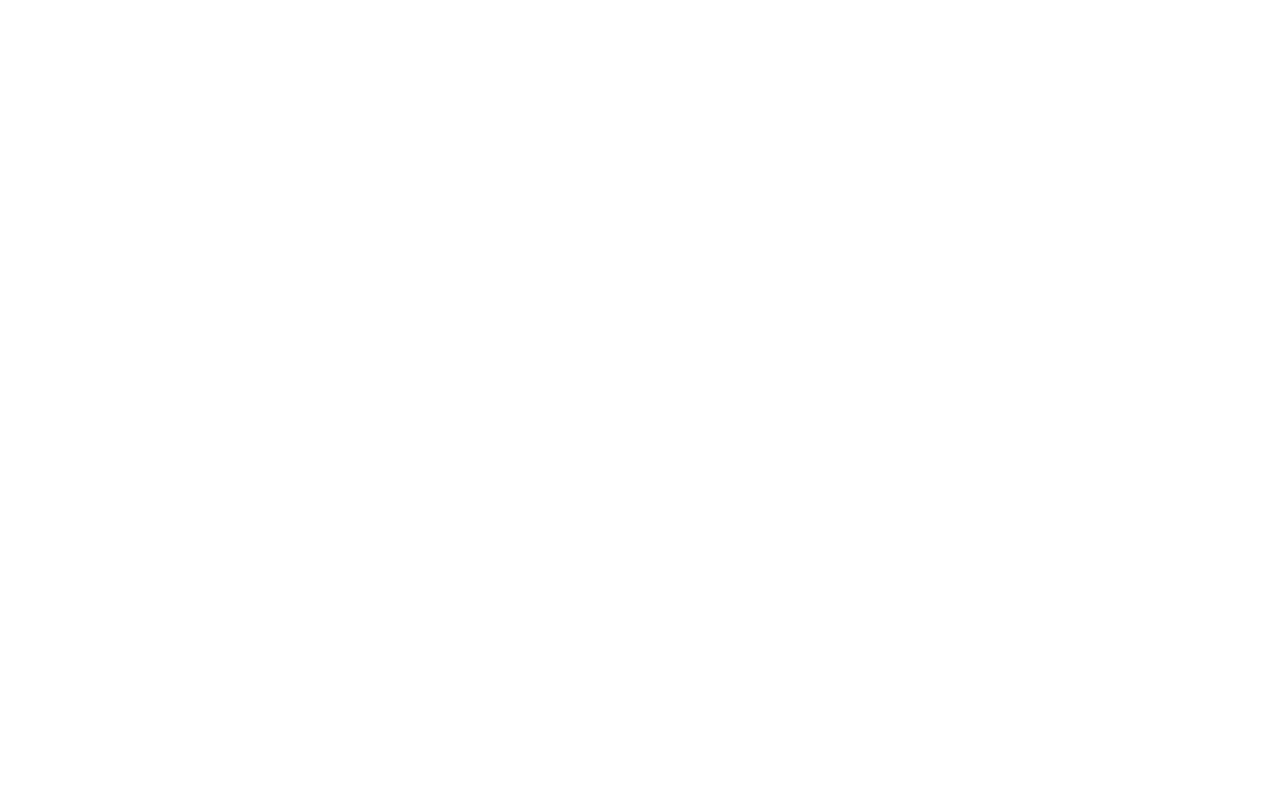
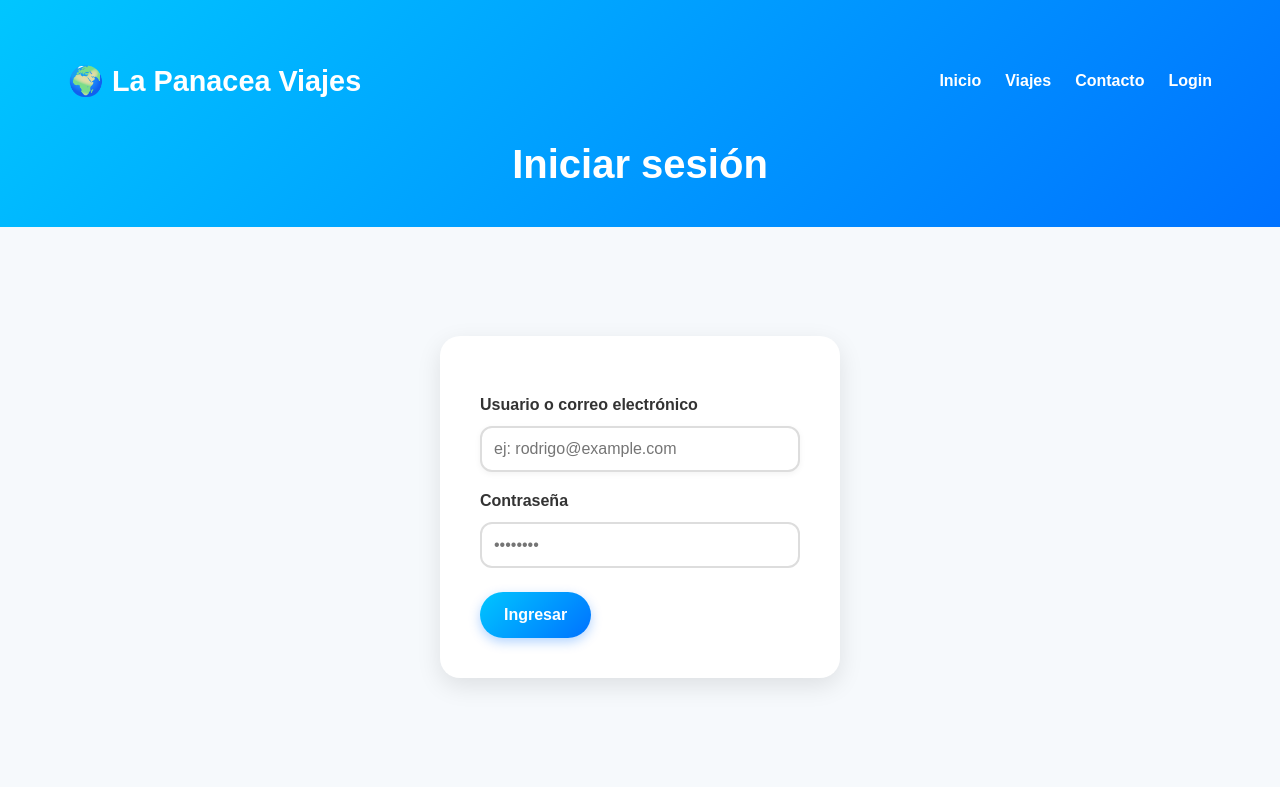
Before and after one commit to RodrigoPerezSerramalera/La_panacea_viajes, a plain HTML site: page public/login.html in a window 1280 px wide. Drawn offline with Linux system fonts and the light colour scheme.

Commit message:
Login, Contacto

```diff
--- a/public/contacto.html
+++ b/public/contacto.html
@@ -0,0 +1,67 @@
+<!DOCTYPE html>
+<html lang="es">
+<head>
+  <meta charset="UTF-8" />
+  <meta name="viewport" content="width=device-width, initial-scale=1.0"/>
+  <title>Contacto | La Panacea Viajes</title>
+  <link rel="stylesheet" href="css/estilos.css" />
+</head>
+<body>
+  <header class="header-contacto">
+    <nav class="navbar">
+      <h1 class="logo">🌍 La Panacea Viajes</h1>
+      <ul class="nav-links">
+        <li><a href="index.html">Inicio</a></li>
+        <li><a href="viajes.html">Viajes</a></li>
+        <li><a href="contacto.html">Contacto</a></li>
+        <li><a href="login.html">Login</a></li>
+      </ul>
+    </nav>
+    <h2 class="contacto-title">Contáctanos</h2>
+  </header>
+
+  <main>
+    <section class="form-section">
+      <form>
+        <label for="nombre">Nombre completo</label>
+        <input type="text" id="nombre" name="nombre" placeholder="Tu nombre..." required>
+
+        <label for="email">Correo electrónico</label>
+        <input type="email" id="email" name="email" placeholder="tucorreo@email.com" required>
+
+        <label for="telefono">Teléfono</label>
+        <input type="tel" id="telefono" name="telefono" placeholder="Ej: +54 9 11 1234-5678">
+
+        <label for="mensaje">Mensaje</label>
+        <textarea id="mensaje" name="mensaje" placeholder="Contanos qué necesitás..." required></textarea>
+
+        <button type="submit" class="btn">Enviar mensaje</button>
+      </form>
+    </section>
+  </main>
+  <script>
+  document.addEventListener('DOMContentLoaded', () => {
+    const form = document.querySelector('form');
+
+    form.addEventListener('submit', function (e) {
+      e.preventDefault(); // Evita que se recargue la página
+
+      const nombre = document.getElementById('nombre').value.trim();
+      const email = document.getElementById('email').value.trim();
+      const mensaje = document.getElementById('mensaje').value.trim();
+
+      if (nombre === '' || email === '' || mensaje === '') {
+        alert('Por favor, completá todos los campos obligatorios.');
+        return;
+      }
+
+      // Si todo está bien, mostrar mensaje de éxito
+      alert('✅ ¡Gracias por tu mensaje! Nos contactaremos pronto.');
+
+      form.reset(); // Limpia los campos
+    });
+  });
+</script>
+
+</body>
+</html>
--- a/public/css/estilos.css
+++ b/public/css/estilos.css
@@ -142,3 +142,222 @@
   transform: scale(1.03);
   box-shadow: 0 8px 16px rgba(0,0,0,0.2);
 }
+
+/* Estilo base para todos los botones */
+.btn {
+  padding: 12px 24px;
+  font-size: 16px;
+  font-weight: 600;
+  color: #fff;
+  background: linear-gradient(135deg, #00c6ff, #0072ff); /* degradado */
+  border: none;
+  border-radius: 30px;
+  cursor: pointer;
+  transition: all 0.3s ease;
+  box-shadow: 0 4px 10px rgba(0, 114, 255, 0.3);
+}
+
+/* Efecto al pasar el mouse */
+.btn:hover {
+  transform: scale(1.05);
+  background: linear-gradient(135deg, #0072ff, #00c6ff); /* inversión de colores */
+  box-shadow: 0 6px 16px rgba(0, 114, 255, 0.5);
+}
+
+form {
+  max-width: 600px;
+  margin: 0 auto;
+  padding: 30px;
+  background-color: #ffffffcc;
+  border-radius: 20px;
+  box-shadow: 0 4px 20px rgba(0, 0, 0, 0.1);
+}
+
+/* Etiquetas */
+form label {
+  display: block;
+  font-weight: bold;
+  margin-bottom: 6px;
+  margin-top: 16px;
+  color: #333;
+}
+
+/* Inputs y textarea */
+form input[type="text"],
+form input[type="email"],
+form input[type="tel"],
+form textarea {
+  width: 100%;
+  padding: 12px;
+  margin-top: 4px;
+  border: 2px solid #ddd;
+  border-radius: 12px;
+  font-size: 16px;
+  transition: all 0.3s ease;
+  box-shadow: 0 2px 6px rgba(0,0,0,0.05);
+}
+
+/* Efecto al enfocar */
+form input:focus,
+form textarea:focus {
+  outline: none;
+  border-color: #00c6ff;
+  box-shadow: 0 0 0 4px rgba(0,198,255,0.2);
+}
+
+/* Textarea más alto */
+form textarea {
+  resize: vertical;
+  min-height: 120px;
+}
+
+/* ======== CONTACTO ========= */
+
+.header-contacto {
+  background: linear-gradient(135deg, #00c6ff, #0072ff);
+  padding: 40px 20px;
+  text-align: center;
+  color: white;
+}
+
+.contacto-title {
+  margin-top: 20px;
+  font-size: 2.5rem;
+  font-weight: bold;
+}
+
+/* Sección del formulario */
+.form-section {
+  padding: 40px 20px;
+  display: flex;
+  justify-content: center;
+  align-items: center;
+  background-color: #f6f9fc;
+  min-height: 80vh;
+}
+
+/* Estilo general del formulario */
+form {
+  max-width: 600px;
+  width: 100%;
+  background: white;
+  padding: 40px;
+  border-radius: 20px;
+  box-shadow: 0 8px 24px rgba(0,0,0,0.1);
+}
+
+/* Etiquetas */
+form label {
+  display: block;
+  font-weight: bold;
+  margin-bottom: 6px;
+  margin-top: 20px;
+  color: #333;
+}
+
+/* Inputs y textarea */
+form input[type="text"],
+form input[type="email"],
+form input[type="tel"],
+form textarea {
+  width: 100%;
+  padding: 12px;
+  margin-top: 6px;
+  border: 2px solid #ddd;
+  border-radius: 12px;
+  font-size: 16px;
+  transition: all 0.3s ease;
+  box-shadow: 0 2px 6px rgba(0,0,0,0.05);
+}
+
+/* Efecto al enfocar */
+form input:focus,
+form textarea:focus {
+  outline: none;
+  border-color: #00c6ff;
+  box-shadow: 0 0 0 4px rgba(0,198,255,0.2);
+}
+
+/* Textarea más alto */
+form textarea {
+  resize: vertical;
+  min-height: 120px;
+}
+
+/* Botón con clase .btn ya definida anteriormente */
+.btn {
+  margin-top: 24px;
+  padding: 14px 24px;
+  font-size: 16px;
+  font-weight: 600;
+  color: #fff;
+  background: linear-gradient(135deg, #00c6ff, #0072ff);
+  border: none;
+  border-radius: 30px;
+  cursor: pointer;
+  transition: all 0.3s ease;
+  box-shadow: 0 4px 12px rgba(0, 114, 255, 0.3);
+}
+
+.btn:hover {
+  transform: scale(1.05);
+  background: linear-gradient(135deg, #0072ff, #00c6ff);
+  box-shadow: 0 6px 20px rgba(0, 114, 255, 0.4);
+}
+
+/* ======== LOGIN ========= */
+.header-login {
+  background: linear-gradient(135deg, #00c6ff, #0072ff);
+  padding: 40px 20px;
+  text-align: center;
+  color: white;
+}
+
+.login-title {
+  margin-top: 20px;
+  font-size: 2.5rem;
+  font-weight: bold;
+}
+
+.login-section {
+  display: flex;
+  justify-content: center;
+  align-items: center;
+  padding: 60px 20px;
+  background-color: #f6f9fc;
+  min-height: 70vh;
+}
+
+#login-form {
+  background-color: white;
+  padding: 40px;
+  border-radius: 20px;
+  box-shadow: 0 8px 24px rgba(0,0,0,0.1);
+  max-width: 400px;
+  width: 100%;
+}
+
+#login-form label {
+  display: block;
+  font-weight: bold;
+  margin-bottom: 6px;
+  margin-top: 20px;
+  color: #333;
+}
+
+#login-form input[type="text"],
+#login-form input[type="password"] {
+  width: 100%;
+  padding: 12px;
+  margin-top: 6px;
+  border: 2px solid #ddd;
+  border-radius: 12px;
+  font-size: 16px;
+  transition: all 0.3s ease;
+}
+
+#login-form input:focus {
+  outline: none;
+  border-color: #00c6ff;
+  box-shadow: 0 0 0 4px rgba(0,198,255,0.2);
+}
--- a/public/login.html
+++ b/public/login.html
@@ -0,0 +1,54 @@
+<!DOCTYPE html>
+<html lang="es">
+<head>
+  <meta charset="UTF-8" />
+  <meta name="viewport" content="width=device-width, initial-scale=1.0"/>
+  <title>Iniciar sesión | La Panacea Viajes</title>
+  <link rel="stylesheet" href="css/estilos.css" />
+</head>
+<body>
+  <header class="header-login">
+    <nav class="navbar">
+      <h1 class="logo">🌍 La Panacea Viajes</h1>
+      <ul class="nav-links">
+        <li><a href="index.html">Inicio</a></li>
+        <li><a href="viajes.html">Viajes</a></li>
+        <li><a href="contacto.html">Contacto</a></li>
+        <li><a href="login.html">Login</a></li>
+      </ul>
+    </nav>
+    <h2 class="login-title">Iniciar sesión</h2>
+  </header>
+
+  <main>
+    <section class="login-section">
+      <form id="login-form">
+        <label for="usuario">Usuario o correo electrónico</label>
+        <input type="text" id="usuario" name="usuario" placeholder="ej: rodrigo@example.com" required />
+
+        <label for="contrasena">Contraseña</label>
+        <input type="password" id="contrasena" name="contrasena" placeholder="••••••••" required />
+
+        <button type="submit" class="btn">Ingresar</button>
+      </form>
+    </section>
+  </main>
+
+  <script>
+    document.getElementById('login-form').addEventListener('submit', function (e) {
+      e.preventDefault();
+      const usuario = document.getElementById('usuario').value.trim();
+      const contrasena = document.getElementById('contrasena').value.trim();
+
+      if (usuario === '' || contrasena === '') {
+        alert('⚠️ Por favor, completá ambos campos.');
+        return;
+      }
+
+      // Simulamos éxito
+      alert('✅ Sesión iniciada con éxito (simulado)');
+      this.reset();
+    });
+  </script>
+</body>
+</html>
```
